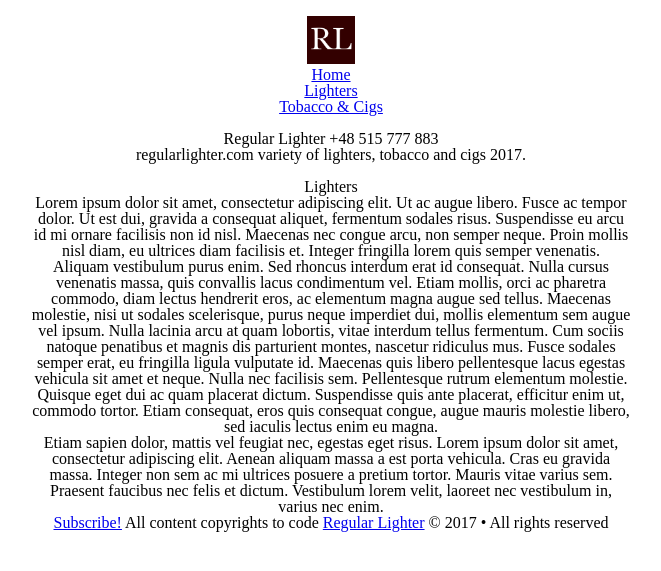
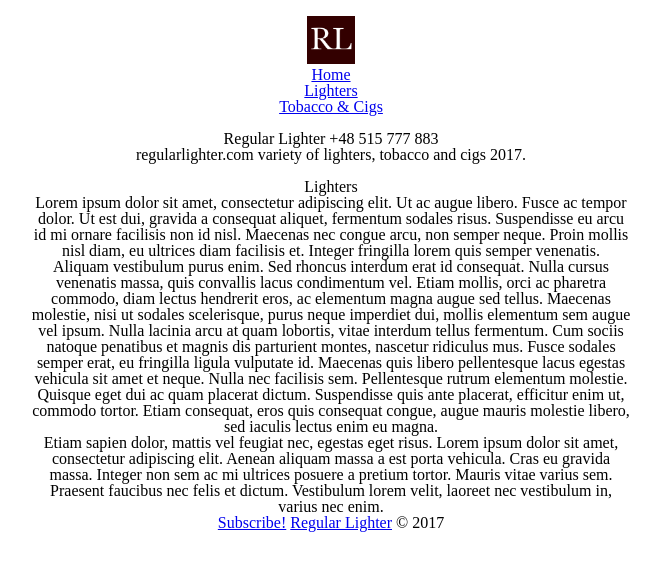
Before and after one commit to bartoszwais/bartoszwais.github.io, a Jekyll site: the page built from lighters.md, in a window 1280 px wide. Shown: the top 571 px of the page, without its empty margins (309-970 px from the left). Built offline with Jekyll 4.4.1, drawn with Linux system fonts in a browser that asks for light colours.

Commit message:
removed copyrights note

```diff
--- a/_includes/footer.html
+++ b/_includes/footer.html
@@ -1,5 +1,5 @@
 <footer>
     <p>
         <a class="subscribe" href="{{ "/feed.xml" | prepend: site.baseurl }}">  Subscribe!</a>
-         All content copyrights to code <a href="mailto:{{ site.email}}">{{ site.name }}</a> &copy; {{ site.time | date: '%Y' }} &bull; All rights reserved</p>
+<a href="mailto:{{ site.email}}">{{ site.name }}</a> &copy; {{ site.time | date: '%Y' }}</p>
 </footer>
```
Also changed, not shown: 5 other files.
